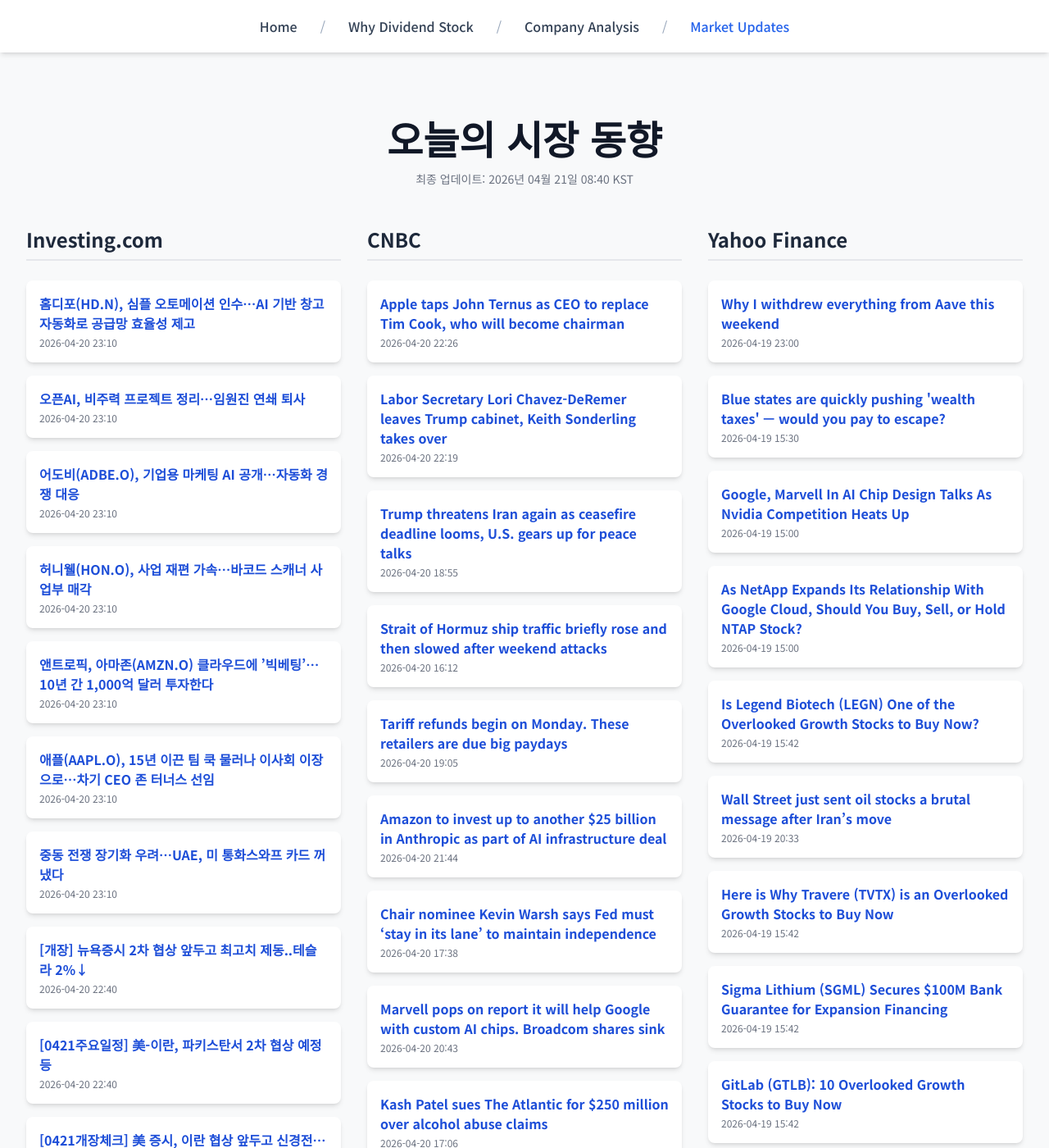
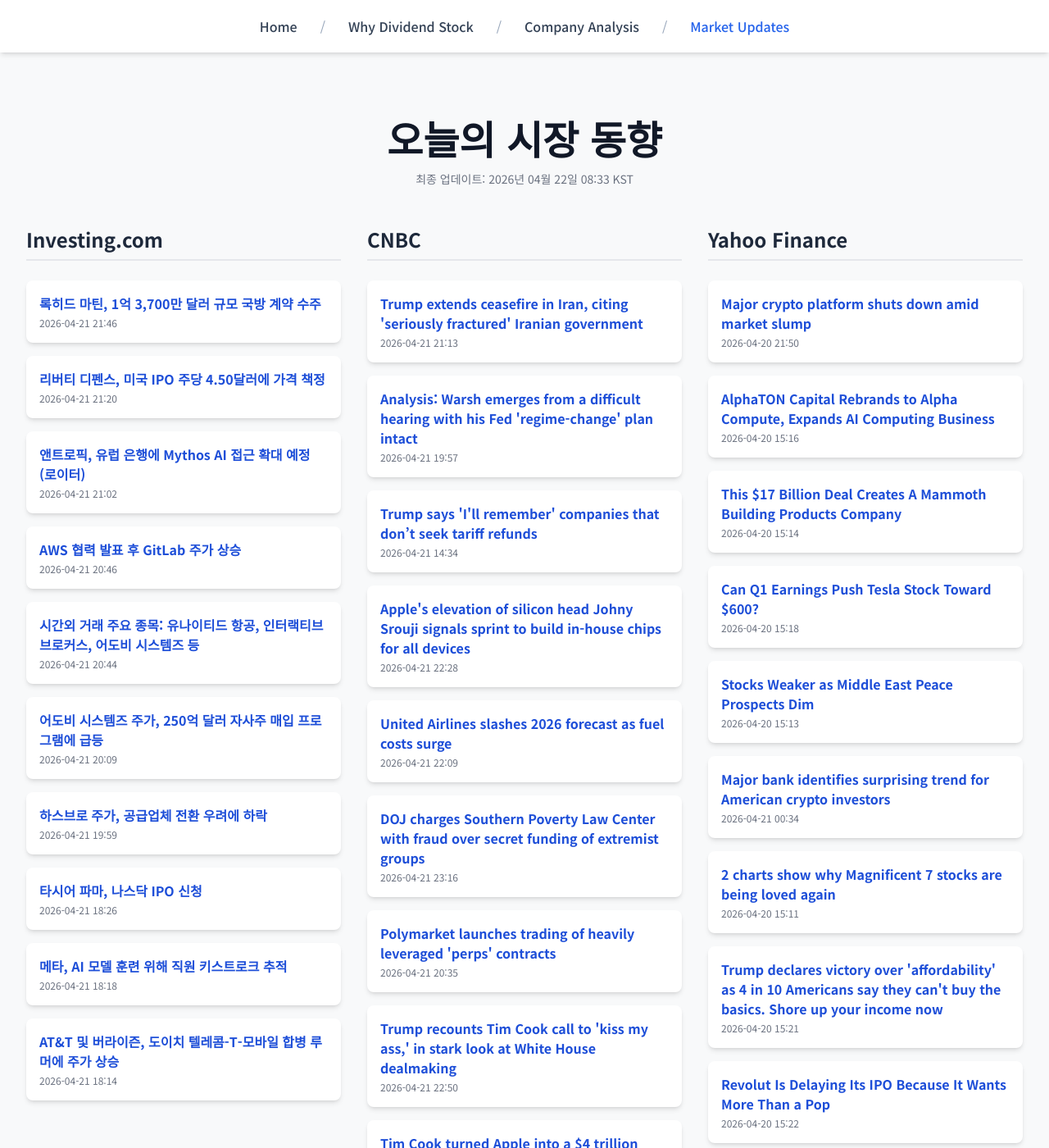
Before and after one commit to Kay-Hwang/my-company-analysis, a Jekyll site: the page built from market-updates.html, in a window 1280 px wide and 1400 px high. Shown: the whole window at 82% size. Built offline with Jekyll 4.4.1, drawn with Linux system fonts in a browser that asks for light colours; nearby versions of some CDN libraries; a script that is not in the unit is left out; some of the changed text lies outside the part shown.

Commit message:
Update daily data

```diff
--- a/_data/latest_data.json
+++ b/_data/latest_data.json
@@ -1,190 +1,190 @@
 {
-  "lastUpdated": "2026년 04월 21일 08:40 KST",
+  "lastUpdated": "2026년 04월 22일 08:33 KST",
   "news": {
     "investing": [
       {
-        "title": "홈디포(HD.N), 심플 오토메이션 인수…AI 기반 창고 자동화로 공급망 효율성 제고",
-        "link": "https://kr.investing.com/news/stock-market-news/article-1905545",
-        "pubDate": "2026-04-20 23:10:25",
-        "summary": "홈디포(HD.N), 심플 오토메이션 인수…AI 기반 창고 자동화로 공급망 효율성 제고"
+        "title": "록히드 마틴, 1억 3,700만 달러 규모 국방 계약 수주",
+        "link": "https://kr.investing.com/news/stock-market-news/article-93CH-1907297",
+        "pubDate": "2026-04-21 21:46:53",
+        "summary": "록히드 마틴, 1억 3,700만 달러 규모 국방 계약 수주"
       },
       {
-        "title": "오픈AI, 비주력 프로젝트 정리…임원진 연쇄 퇴사",
-        "link": "https://kr.investing.com/news/stock-market-news/article-1905544",
-        "pubDate": "2026-04-20 23:10:25",
-        "summary": "오픈AI, 비주력 프로젝트 정리…임원진 연쇄 퇴사"
+        "title": "리버티 디펜스, 미국 IPO 주당 4.50달러에 가격 책정",
+        "link": "https://kr.investing.com/news/stock-market-news/article-432SI-1907251",
+        "pubDate": "2026-04-21 21:20:08",
+        "summary": "리버티 디펜스, 미국 IPO 주당 4.50달러에 가격 책정"
       },
       {
-        "title": "어도비(ADBE.O), 기업용 마케팅 AI 공개…자동화 경쟁 대응",
-        "link": "https://kr.investing.com/news/stock-market-news/article-1905543",
-        "pubDate": "2026-04-20 23:10:25",
-        "summary": "어도비(ADBE.O), 기업용 마케팅 AI 공개…자동화 경쟁 대응"
+        "title": "앤트로픽, 유럽 은행에 Mythos AI 접근 확대 예정 (로이터)",
+        "link": "https://kr.investing.com/news/stock-market-news/article-93CH-1907206",
+        "pubDate": "2026-04-21 21:02:30",
+        "summary": "앤트로픽, 유럽 은행에 Mythos AI 접근 확대 예정 (로이터)"
       },
       {
-        "title": "허니웰(HON.O), 사업 재편 가속…바코드 스캐너 사업부 매각",
-        "link": "https://kr.investing.com/news/stock-market-news/article-1905542",
-        "pubDate": "2026-04-20 23:10:24",
-        "summary": "허니웰(HON.O), 사업 재편 가속…바코드 스캐너 사업부 매각"
+        "title": "AWS 협력 발표 후 GitLab 주가 상승",
+        "link": "https://kr.investing.com/news/stock-market-news/article-93CH-1907163",
+        "pubDate": "2026-04-21 20:46:20",
+        "summary": "AWS 협력 발표 후 GitLab 주가 상승"
       },
       {
-        "title": "앤트로픽, 아마존(AMZN.O) 클라우드에 ’빅베팅’…10년 간 1,000억 달러 투자한다",
-        "link": "https://kr.investing.com/news/stock-market-news/article-1905541",
-        "pubDate": "2026-04-20 23:10:24",
-        "summary": "앤트로픽, 아마존(AMZN.O) 클라우드에 ’빅베팅’…10년 간 1,000억 달러 투자한다"
+        "title": "시간외 거래 주요 종목: 유나이티드 항공, 인터랙티브 브로커스, 어도비 시스템즈 등",
+        "link": "https://kr.investing.com/news/stock-market-news/article-432SI-1907161",
+        "pubDate": "2026-04-21 20:44:03",
+        "summary": "시간외 거래 주요 종목: 유나이티드 항공, 인터랙티브 브로커스, 어도비 시스템즈 등"
       },
       {
-        "title": "애플(AAPL.O), 15년 이끈 팀 쿡 물러나 이사회 이장으로…차기 CEO 존 터너스 선임",
-        "link": "https://kr.investing.com/news/stock-market-news/article-1905540",
-        "pubDate": "2026-04-20 23:10:24",
-        "summary": "애플(AAPL.O), 15년 이끈 팀 쿡 물러나 이사회 이장으로…차기 CEO 존 터너스 선임"
+        "title": "어도비 시스템즈 주가, 250억 달러 자사주 매입 프로그램에 급등",
+        "link": "https://kr.investing.com/news/stock-market-news/article-93CH-1907063",
+        "pubDate": "2026-04-21 20:09:00",
+        "summary": "어도비 시스템즈 주가, 250억 달러 자사주 매입 프로그램에 급등"
       },
       {
-        "title": "중동 전쟁 장기화 우려…UAE, 미 통화스와프 카드 꺼냈다",
-        "link": "https://kr.investing.com/news/stock-market-news/article-1905539",
-        "pubDate": "2026-04-20 23:10:24",
-        "summary": "중동 전쟁 장기화 우려…UAE, 미 통화스와프 카드 꺼냈다"
+        "title": "하스브로 주가, 공급업체 전환 우려에 하락",
+        "link": "https://kr.investing.com/news/stock-market-news/article-93CH-1907031",
+        "pubDate": "2026-04-21 19:59:03",
+        "summary": "하스브로 주가, 공급업체 전환 우려에 하락"
       },
       {
-        "title": "[개장] 뉴욕증시 2차 협상 앞두고 최고치 제동..테슬라 2%↓",
-        "link": "https://kr.investing.com/news/stock-market-news/article-1905524",
-        "pubDate": "2026-04-20 22:40:23",
-        "summary": "[개장] 뉴욕증시 2차 협상 앞두고 최고치 제동..테슬라 2%↓"
+        "title": "타시어 파마, 나스닥 IPO 신청",
+        "link": "https://kr.investing.com/news/stock-market-news/article-432SI-1906967",
+        "pubDate": "2026-04-21 18:26:04",
+        "summary": "타시어 파마, 나스닥 IPO 신청"
       },
       {
-        "title": "[0421주요일정] 美-이란, 파키스탄서 2차 협상 예정 등",
-        "link": "https://kr.investing.com/news/stock-market-news/article-1905523",
-        "pubDate": "2026-04-20 22:40:09",
-        "summary": "[0421주요일정] 美-이란, 파키스탄서 2차 협상 예정 등"
+        "title": "메타, AI 모델 훈련 위해 직원 키스트로크 추적",
+        "link": "https://kr.investing.com/news/stock-market-news/article-93CH-1906957",
+        "pubDate": "2026-04-21 18:18:25",
+        "summary": "메타, AI 모델 훈련 위해 직원 키스트로크 추적"
       },
       {
-        "title": "[0421개장체크] 美 증시, 이란 협상 앞두고 신경전… 나스닥 0.26%↓",
-        "link": "https://kr.investing.com/news/stock-market-news/article-1905522",
-        "pubDate": "2026-04-20 22:40:09",
-        "summary": "[0421개장체크] 美 증시, 이란 협상 앞두고 신경전… 나스닥 0.26%↓"
+        "title": "AT&T 및 버라이즌, 도이치 텔레콤-T-모바일 합병 루머에 주가 상승",
+        "link": "https://kr.investing.com/news/stock-market-news/article-93CH-1906956",
+        "pubDate": "2026-04-21 18:14:27",
+        "summary": "AT&T 및 버라이즌, 도이치 텔레콤-T-모바일 합병 루머에 주가 상승"
       }
     ],
     "cnbc": [
       {
-        "title": "Apple taps John Ternus as CEO to replace Tim Cook, who will become chairman",
-        "link": "https://www.cnbc.com/2026/04/20/apple-names-john-ternus-ceo-replacing-tim-cook-who-becomes-chairman.html",
-        "pubDate": "Mon, 20 Apr 2026 22:26:47 GMT",
-        "summary": "Apple said on Monday that John Ternus is succeeding Tim Cook as CEO, with Cook assuming the role of executive chairman on Sept. 1."
+        "title": "Trump extends ceasefire in Iran, citing 'seriously fractured' Iranian government",
+        "link": "https://www.cnbc.com/2026/04/21/trump-iran-war-ceasefire.html",
+        "pubDate": "Tue, 21 Apr 2026 21:13:47 GMT",
+        "summary": "Trump's announcement came after an expected trip by Vice President JD Vance to Pakistan for a peace talks with Iranian officials was put on hold."
       },
       {
-        "title": "Labor Secretary Lori Chavez-DeRemer leaves Trump cabinet, Keith Sonderling takes over",
-        "link": "https://www.cnbc.com/2026/04/20/labor-secretary-lori-chavez-deremer-resignation-keith-sonderling.html",
-        "pubDate": "Mon, 20 Apr 2026 22:19:35 GMT",
-        "summary": "Department of Labor Secretary Lori Chavez-DeRemer is resigning from the Trump administration, the White House said."
+        "title": "Analysis: Warsh emerges from a difficult hearing with his Fed 'regime-change' plan intact",
+        "link": "https://www.cnbc.com/2026/04/21/kevin-warsh-fed-regime-change-senate-confirmation-hearing.html",
+        "pubDate": "Tue, 21 Apr 2026 19:57:56 GMT",
+        "summary": "The Fed chair faced many questions about his finances, but few about his plan to overhaul the central bank."
       },
       {
-        "title": "Trump threatens Iran again as ceasefire deadline looms, U.S. gears up for peace talks",
-        "link": "https://www.cnbc.com/2026/04/20/trump-defense-iran-war-pakistan-vance-witkoff-kushner.html",
-        "pubDate": "Mon, 20 Apr 2026 18:55:17 GMT",
-        "summary": "Trump reportedly said Sunday that if Iran doesn't sign a deal, \"the whole country is going to get blown up,\" with its bridges and power plants being targeted."
+        "title": "Trump says 'I'll remember' companies that don’t seek tariff refunds",
+        "link": "https://www.cnbc.com/2026/04/21/trump-says-hell-remember-companies-that-dont-seek-tariff-refund.html",
+        "pubDate": "Tue, 21 Apr 2026 14:34:02 GMT",
+        "summary": "Trump said he was \"not happy with the Supreme Court\" for ruling IEEPA tariffs were illegal, and for not allowing the U.S. to keep tariffs already collected."
       },
       {
-        "title": "Strait of Hormuz ship traffic briefly rose and then slowed after weekend attacks",
-        "link": "https://www.cnbc.com/2026/04/20/strait-hormuz-ship-tanker-oil-iran-war.html",
-        "pubDate": "Mon, 20 Apr 2026 16:12:38 GMT",
-        "summary": "Commercial ships remain cautious about transiting the strait as tensions escalate between the U.S. and Iran again."
+        "title": "Apple's elevation of silicon head Johny Srouji signals sprint to build in-house chips for all devices",
+        "link": "https://www.cnbc.com/2026/04/21/apple-promotes-chip-lead-srouji-as-it-corners-silicon-in-iphones-macs.html",
+        "pubDate": "Tue, 21 Apr 2026 22:28:30 GMT",
+        "summary": "With the promotion of silicon head Johny Srouji to hardware boss, Apple is showing urgency its its effort to make custom chips for all iPhones and Macs."
       },
       {
-        "title": "Tariff refunds begin on Monday. These retailers are due big paydays",
-        "link": "https://www.cnbc.com/2026/04/20/tariff-refunds-begin-on-monday-these-retailers-are-due-big-paydays.html",
-        "pubDate": "Mon, 20 Apr 2026 19:05:08 GMT",
-        "summary": "U.S. importers, such as Walmart and Target, could be in line for billions in tariff refunds as the government launches its claims-filing portal on Monday."
+        "title": "United Airlines slashes 2026 forecast as fuel costs surge",
+        "link": "https://www.cnbc.com/2026/04/21/united-airlines-ual-q1-2026-earnings.html",
+        "pubDate": "Tue, 21 Apr 2026 22:09:01 GMT",
+        "summary": "The carrier's first-quarter earnings topped Wall Street's expectations."
       },
       {
-        "title": "Amazon to invest up to another $25 billion in Anthropic as part of AI infrastructure deal",
-        "link": "https://www.cnbc.com/2026/04/20/amazon-invest-up-to-25-billion-in-anthropic-part-of-ai-infrastructure.html",
-        "pubDate": "Mon, 20 Apr 2026 21:44:47 GMT",
-        "summary": "Amazon is boosting its investment in Anthropic, which is committing to spending over $100 billion on Amazon cloud services over the next decade."
+        "title": "DOJ charges Southern Poverty Law Center with fraud over secret funding of extremist groups",
+        "link": "https://www.cnbc.com/2026/04/21/doj-southern-poverty-law-center-indictment-extremist.html",
+        "pubDate": "Tue, 21 Apr 2026 23:16:38 GMT",
+        "summary": "The Southern Poverty Law Center said it is \"outraged\" by what it called the \"false allegations\" by the Department of Justice."
       },
       {
-        "title": "Chair nominee Kevin Warsh says Fed must ‘stay in its lane’ to maintain independence",
-        "link": "https://www.cnbc.com/2026/04/20/kevin-warsh-fed-confirmation-senate.html",
-        "pubDate": "Mon, 20 Apr 2026 17:38:52 GMT",
-        "summary": "Warsh also expressed firm commitment to fighting inflation with only one mention of the labor market."
+        "title": "Polymarket launches trading of heavily leveraged 'perps' contracts",
+        "link": "https://www.cnbc.com/2026/04/21/polymarket-launches-trading-of-heavily-leveraged-perps-contracts.html",
+        "pubDate": "Tue, 21 Apr 2026 20:35:24 GMT",
+        "summary": "Prediction markets platform Polymarket is expanding into trading of perpetual futures contacts, the company said Tuesday."
       },
       {
-        "title": "Marvell pops on report it will help Google with custom AI chips. Broadcom shares sink",
-        "link": "https://www.cnbc.com/2026/04/20/marvell-stock-google-custom-ai-chips.html",
-        "pubDate": "Mon, 20 Apr 2026 20:43:47 GMT",
-        "summary": "Marvell saw a $2 billion investment from Nvidia in March, as AI demand continues to surge."
+        "title": "Trump recounts Tim Cook call to 'kiss my ass,' in stark look at White House dealmaking",
+        "link": "https://www.cnbc.com/2026/04/21/trump-tim-cook-call-white-house-deals.html",
+        "pubDate": "Tue, 21 Apr 2026 22:50:14 GMT",
+        "summary": "Tech executives from Amazon, Apple, Google and Meta have dined with Trump and donated millions to his inauguration fund and the White House ballroom."
       },
       {
-        "title": "Kash Patel sues The Atlantic for $250 million over alcohol abuse claims",
-        "link": "https://www.cnbc.com/2026/04/20/kash-patel-atlantic-lawsuit-alcohol-fbi.html",
-        "pubDate": "Mon, 20 Apr 2026 17:06:06 GMT",
-        "summary": "The Atlantic article said FBI Director Kash Patel \"has alarmed colleagues with episodes of excessive drinking and unexplained absences.\""
+        "title": "Tim Cook turned Apple into a $4 trillion juggernaut by not trying to be Steve Jobs",
+        "link": "https://www.cnbc.com/2026/04/21/tim-cook-apple-steve-jobs-legacy.html",
+        "pubDate": "Tue, 21 Apr 2026 17:29:36 GMT",
+        "summary": "Tim Cook's 15-year tenure at the helm of Apple was highly profitable for Wall Street, as the company's market cap swelled from $350 billion to $4 trillion."
       },
       {
-        "title": "Kevin Warsh would be the first tech bro Fed chair. How Silicon Valley shaped him",
-        "link": "https://www.cnbc.com/2026/04/20/fed-silicon-valley-kevin-warsh.html",
-        "pubDate": "Mon, 20 Apr 2026 15:13:00 GMT",
-        "summary": "The nominee to lead the Fed is an AI optimist who counts tech titans Peter Thiel and Marc Andreessen among his friends."
+        "title": "Apple incoming CEO John Ternus faces a defining challenge: Fixing the company's AI strategy",
+        "link": "https://www.cnbc.com/2026/04/20/apple-new-ceo-john-ternus-faces-defining-challenge-fixing-ai-strategy.html",
+        "pubDate": "Tue, 21 Apr 2026 22:34:27 GMT",
+        "summary": "Tim Cook had a highly successful tenure as Apple's CEO, but he leaves his successor with a big gap to fill when it comes to the company's position in AI."
       }
     ],
     "yahoo": [
       {
-        "title": "Why I withdrew everything from Aave this weekend",
-        "link": "https://finance.yahoo.com/markets/crypto/articles/why-withdrew-everything-aave-weekend-230059031.html",
-        "pubDate": "2026-04-19T23:00:59Z",
-        "summary": "Why I withdrew everything from Aave this weekend"
+        "title": "Major crypto platform shuts down amid market slump",
+        "link": "https://finance.yahoo.com/markets/crypto/articles/major-crypto-platform-shuts-down-215000383.html",
+        "pubDate": "2026-04-20T21:50:00Z",
+        "summary": "Major crypto platform shuts down amid market slump"
       },
       {
-        "title": "Blue states are quickly pushing 'wealth taxes' — would you pay to escape?",
-        "link": "https://finance.yahoo.com/economy/policy/articles/blue-states-quickly-pushing-wealth-153000146.html",
-        "pubDate": "2026-04-19T15:30:00Z",
-        "summary": "Blue states are quickly pushing 'wealth taxes' — would you pay to escape?"
+        "title": "AlphaTON Capital Rebrands to Alpha Compute, Expands AI Computing Business",
+        "link": "https://finance.yahoo.com/sectors/technology/articles/alphaton-capital-rebrands-alpha-compute-151647225.html",
+        "pubDate": "2026-04-20T15:16:47Z",
+        "summary": "AlphaTON Capital Rebrands to Alpha Compute, Expands AI Computing Business"
       },
       {
-        "title": "Google, Marvell In AI Chip Design Talks As Nvidia Competition Heats Up",
-        "link": "https://www.investors.com/news/technology/google-stock-marvell-artificial-intelligence-chips-broadcom-nvdia/?src=A00220&yptr=yahoo",
-        "pubDate": "2026-04-19T15:00:28Z",
-        "summary": "Google, Marvell In AI Chip Design Talks As Nvidia Competition Heats Up"
+        "title": "This $17 Billion Deal Creates A Mammoth Building Products Company",
+        "link": "https://www.investors.com/news/qxo-topbuild-bld-stock-acquisition-building-products/?src=A00220&yptr=yahoo",
+        "pubDate": "2026-04-20T15:14:24Z",
+        "summary": "This $17 Billion Deal Creates A Mammoth Building Products Company"
       },
       {
-        "title": "As NetApp Expands Its Relationship With Google Cloud, Should You Buy, Sell, or Hold NTAP Stock?",
-        "link": "https://finance.yahoo.com/markets/stocks/articles/netapp-expands-relationship-google-cloud-150002756.html",
-        "pubDate": "2026-04-19T15:00:02Z",
-        "summary": "As NetApp Expands Its Relationship With Google Cloud, Should You Buy, Sell, or Hold NTAP Stock?"
+        "title": "Can Q1 Earnings Push Tesla Stock Toward $600?",
+        "link": "https://finance.yahoo.com/markets/stocks/articles/q1-earnings-push-tesla-stock-151811218.html",
+        "pubDate": "2026-04-20T15:18:11Z",
+        "summary": "Can Q1 Earnings Push Tesla Stock Toward $600?"
       },
       {
-        "title": "Is Legend Biotech (LEGN) One of the Overlooked Growth Stocks to Buy Now?",
-        "link": "https://finance.yahoo.com/markets/stocks/articles/legend-biotech-legn-one-overlooked-154203702.html",
-        "pubDate": "2026-04-19T15:42:03Z",
-        "summary": "Is Legend Biotech (LEGN) One of the Overlooked Growth Stocks to Buy Now?"
+        "title": "Stocks Weaker as Middle East Peace Prospects Dim",
+        "link": "https://finance.yahoo.com/markets/stocks/articles/stocks-weaker-middle-east-peace-151318504.html",
+        "pubDate": "2026-04-20T15:13:18Z",
+        "summary": "Stocks Weaker as Middle East Peace Prospects Dim"
       },
       {
-        "title": "Wall Street just sent oil stocks a brutal message after Iran’s move",
-        "link": "https://finance.yahoo.com/sectors/energy/articles/wall-street-just-sent-oil-203300330.html",
-        "pubDate": "2026-04-19T20:33:00Z",
-        "summary": "Wall Street just sent oil stocks a brutal message after Iran’s move"
+        "title": "Major bank identifies surprising trend for American crypto investors",
+        "link": "https://finance.yahoo.com/markets/crypto/articles/major-bank-identifies-surprising-trend-003444154.html",
+        "pubDate": "2026-04-21T00:34:44Z",
+        "summary": "Major bank identifies surprising trend for American crypto investors"
       },
       {
-        "title": "Here is Why Travere (TVTX) is an Overlooked Growth Stocks to Buy Now",
-        "link": "https://finance.yahoo.com/markets/stocks/articles/why-travere-tvtx-overlooked-growth-154215507.html",
-        "pubDate": "2026-04-19T15:42:15Z",
-        "summary": "Here is Why Travere (TVTX) is an Overlooked Growth Stocks to Buy Now"
+        "title": "2 charts show why Magnificent 7 stocks are being loved again",
+        "link": "https://finance.yahoo.com/news/2-charts-show-why-magnificent-7-stocks-are-being-loved-again-151105348.html",
+        "pubDate": "2026-04-20T15:11:05Z",
+        "summary": "2 charts show why Magnificent 7 stocks are being loved again"
       },
       {
-        "title": "Sigma Lithium (SGML) Secures $100M Bank Guarantee for Expansion Financing",
-        "link": "https://finance.yahoo.com/markets/stocks/articles/sigma-lithium-sgml-secures-100m-154256146.html",
-        "pubDate": "2026-04-19T15:42:56Z",
-        "summary": "Sigma Lithium (SGML) Secures $100M Bank Guarantee for Expansion Financing"
+        "title": "Trump declares victory over 'affordability' as 4 in 10 Americans say they can't buy the basics. Shore up your income now",
+        "link": "https://finance.yahoo.com/economy/articles/trump-declares-victory-over-affordability-152100096.html",
+        "pubDate": "2026-04-20T15:21:00Z",
+        "summary": "Trump declares victory over 'affordability' as 4 in 10 Americans say they can't buy the basics. Shore up your income now"
       },
       {
-        "title": "GitLab (GTLB): 10 Overlooked Growth Stocks to Buy Now",
-        "link": "https://finance.yahoo.com/markets/stocks/articles/gitlab-gtlb-10-overlooked-growth-154232135.html",
-        "pubDate": "2026-04-19T15:42:32Z",
-        "summary": "GitLab (GTLB): 10 Overlooked Growth Stocks to Buy Now"
+        "title": "Revolut Is Delaying Its IPO Because It Wants More Than a Pop",
+        "link": "https://finance.yahoo.com/markets/stocks/articles/revolut-delaying-ipo-because-wants-152233125.html",
+        "pubDate": "2026-04-20T15:22:33Z",
+        "summary": "Revolut Is Delaying Its IPO Because It Wants More Than a Pop"
       },
       {
-        "title": "Calumet (CLMT) Closes $150M Private Placement of Senior Notes",
-        "link": "https://finance.yahoo.com/markets/stocks/articles/calumet-clmt-closes-150m-private-154335061.html",
-        "pubDate": "2026-04-19T15:43:35Z",
-        "summary": "Calumet (CLMT) Closes $150M Private Placement of Senior Notes"
+        "title": "Morgan Stanley Says You Should Buy Affirm Stock Now",
+        "link": "https://finance.yahoo.com/markets/stocks/articles/morgan-stanley-says-buy-affirm-150806183.html",
+        "pubDate": "2026-04-20T15:08:06Z",
+        "summary": "Morgan Stanley Says You Should Buy Affirm Stock Now"
       }
     ]
   }
```
